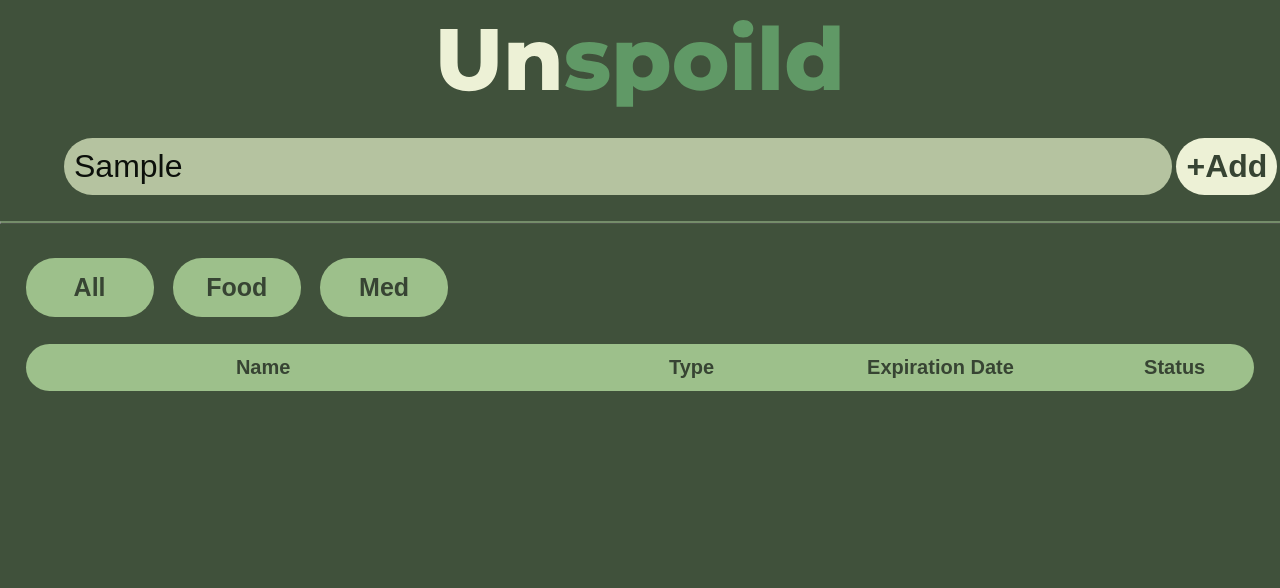
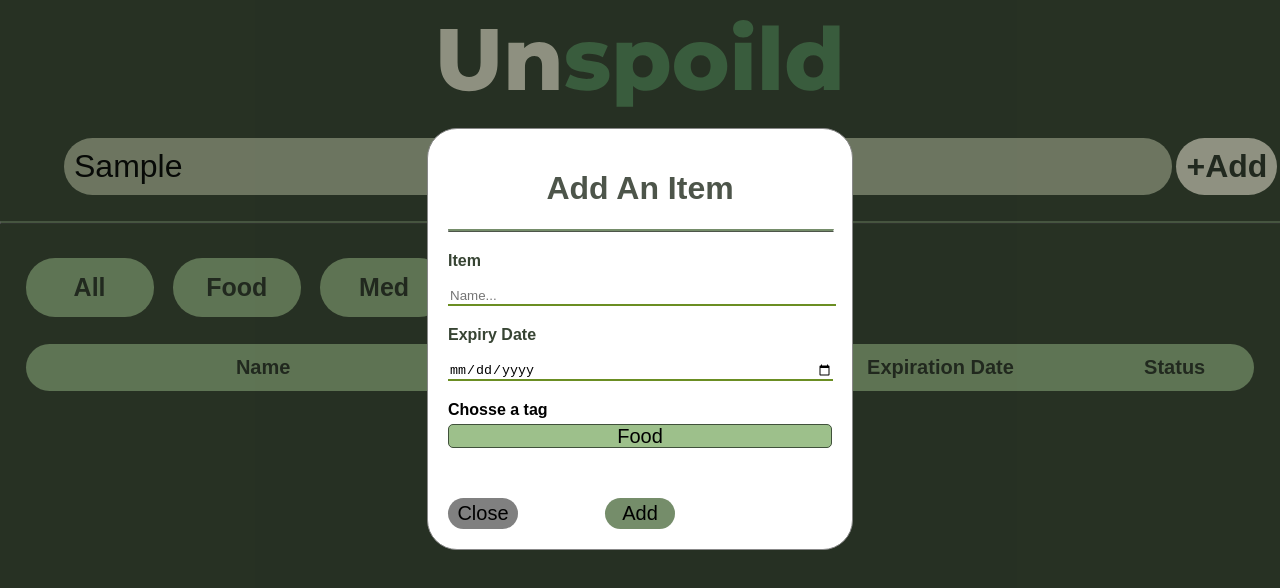
Before and after one commit to SusmitaDutta1/unspoild, a plain HTML site: page index.html in a window 1280 px wide. Both pictures are taken after typing "Sample" into the empty fields and a click on the button "+Add". Drawn offline with Linux system fonts and the light colour scheme.

Commit message:
Update index.html

```diff
--- a/index.html
+++ b/index.html
@@ -31,7 +31,7 @@
 
       <div>
           <input type="text" placeholder="Search..." class="search-box">
-          <button type="button" class="add-btn">+Add</button>
+          <button type="button" id="myButton" class="add-btn">+Add</button>
         </div>
 
     <hr>
@@ -40,6 +40,36 @@
       <button class="button button3"><a href="#">Food</a></button>
       <button class="button button4"><a href="#">Med</a></button>
 
+      <!-- popup window -->
+
+    <div id="myPopup" class="popup">
+      <div class="popup-content">
+          <h1>Add An Item</h1>
+
+          <hr>
+
+          <p>Item</p>
+          <input type="text" placeholder="Name..." class="Name-box">
+
+          <p>Expiry Date</p>
+          <input type="date" placeholder="date" class="Expire-box">
+
+          <label for="tag">Chosse a tag</label>
+
+          <!-- tag select list -->
+
+          <select name="tag" id="tag" classs="tag-drop" required>
+            <option value="Food">Food</option>
+            <option value="Med">Med</option>
+            <option value="Cosmetic">Cosmetic</option>
+          </select>
+
+
+          <button id="closePopup" class="popbox Close ">Close</button>
+          <button id="AddPopup" class="popbox Add">Add</button>
+
+      </div>
+    </div>
 
 
     <ul>
@@ -49,5 +79,20 @@
       <li class="list3"><a href="#">Status</a></li>
 
 	</ul>
+
+  <script>
+    myButton.addEventListener("click", function () {
+        myPopup.classList.add("show");
+    });
+    closePopup.addEventListener("click", function () {
+        myPopup.classList.remove("show");
+    });
+    window.addEventListener("click", function (event) {
+        if (event.target == myPopup) {
+            myPopup.classList.remove("show");
+        }
+    });
+  </script>
+
 </body>
 </html>
```
